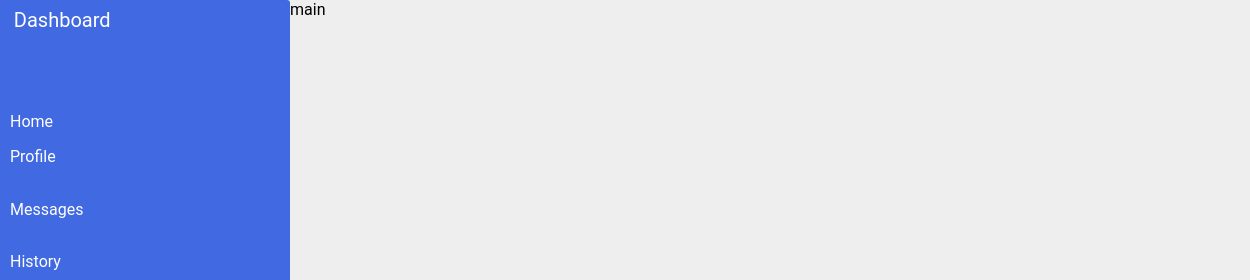
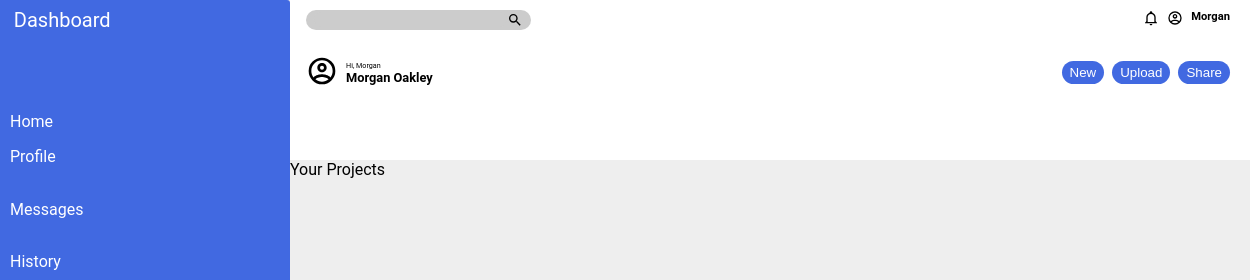
Before and after one commit to AmoroBG/dashboard, a plain HTML site: page index.html in a window 1280 px wide. Shown: the top 280 px of the page, 30-1280 px from the left. Drawn offline with Linux system fonts and the light colour scheme.

Commit message:
Apply styles to the header section

```diff
--- a/index.html
+++ b/index.html
@@ -59,7 +59,35 @@
           </ul>
         </section>
       </aside>
-      <main class="main">main</main>
+      <main class="main">
+        <section class="header">
+          <section class="top-row">
+            <div class="search">
+              <input type="text" />
+              <img src="icons/search.svg" alt="Search" />
+            </div>
+            <ul class="header-top-row">
+              <li><img src="icons/notification.svg" alt="Notification" /></li>
+              <li><img src="icons/avatar.svg" alt="Avatar" /></li>
+              <li><span>Morgan</span></li>
+            </ul>
+          </section>
+          <section class="bottom-row">
+            <ul class="profile">
+              <li><img src="icons/avatar.svg" alt="Avatar" /></li>
+              <li class="name">
+                <span class="hi">Hi, Morgan</span> <span>Morgan Oakley</span>
+              </li>
+            </ul>
+            <ul class="buttons">
+              <button>New</button>
+              <button>Upload</button>
+              <button>Share</button>
+            </ul>
+          </section>
+        </section>
+        <section class="projects">Your Projects</section>
+      </main>
     </div>
   </body>
 </html>
--- a/styles.css
+++ b/styles.css
@@ -14,6 +14,7 @@ ul {
 }
 img {
   width: 1rem;
+  cursor: pointer;
 }
 svg{
     fill: white;
@@ -58,3 +59,80 @@ ul.menu-items li{
     margin: 0.5rem 0;
     cursor: pointer;
 }
+main{
+  display: grid;
+  grid-template-rows: 1fr 4fr;
+}
+main section.header{
+  background-color: white;
+  padding: 0.5rem 1rem;
+  display: flex;
+  flex-direction: column;
+  gap: 1.5rem;
+}
+main section.header .top-row, main section.header .bottom-row{
+  display: flex;
+  align-items: center;
+  justify-content: space-between;
+  font-size: 0.7rem;
+  font-weight: bold;
+}
+main section.header .top-row ul{
+  display: flex;
+}
+div.search {
+  display: flex;
+  align-items: center;
+  background-color: #ccc;
+  border-radius: 16px;
+  padding: 0.125rem 0.5rem;
+}
+div.search input{
+  outline: none;
+  border: none;
+  border-radius: 8px;
+  background-color: #ccc;
+  padding: 0 0.5rem;
+}
+ul.header-top-row li{
+  padding: 0.125rem 0.25rem;
+}
+main section.header .bottom-row{
+  font-size: 0.8rem;
+}
+.bottom-row ul{
+  display: flex;
+  align-items: center;
+}
+.bottom-row ul.profile{
+  display: flex;
+  align-items: center;
+  justify-content: space-between;
+  gap: 0.5rem;
+}
+.bottom-row ul.profile img{
+ width: 2rem;
+
+}
+ul li.name{
+  flex: 1;
+  display: flex;
+  flex-direction: column;
+}
+.hi{
+  font-size: 0.45rem;
+  font-weight: lighter;
+}
+button{
+  outline: none;
+  border: none;
+  border-radius: 16px;
+  margin: 0 0.25rem;
+  padding: 0.25rem 0.5rem;
+  background-color: royalblue;
+  color: white;
+  cursor: pointer;
+}
+button:hover{
+  background-color: blue;
+}
```
Also changed, not shown: icons/avatar.svg (added), icons/notification.svg (added), icons/search.svg (added).
